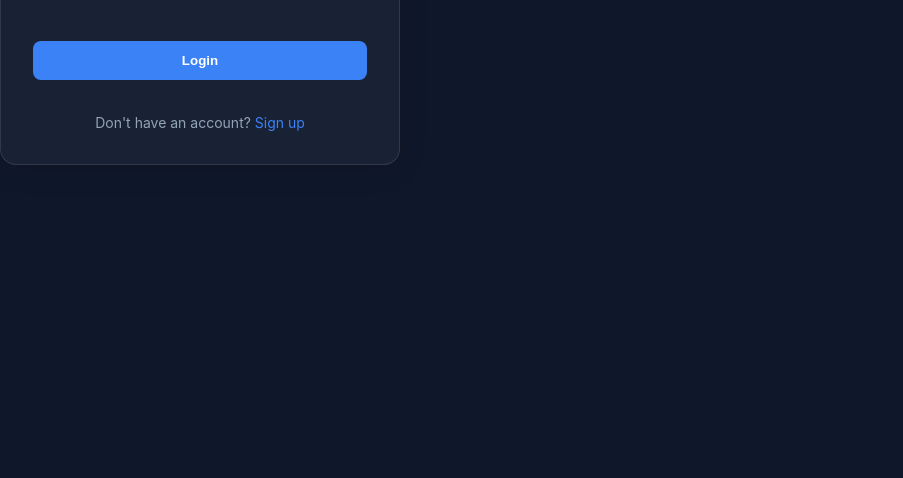
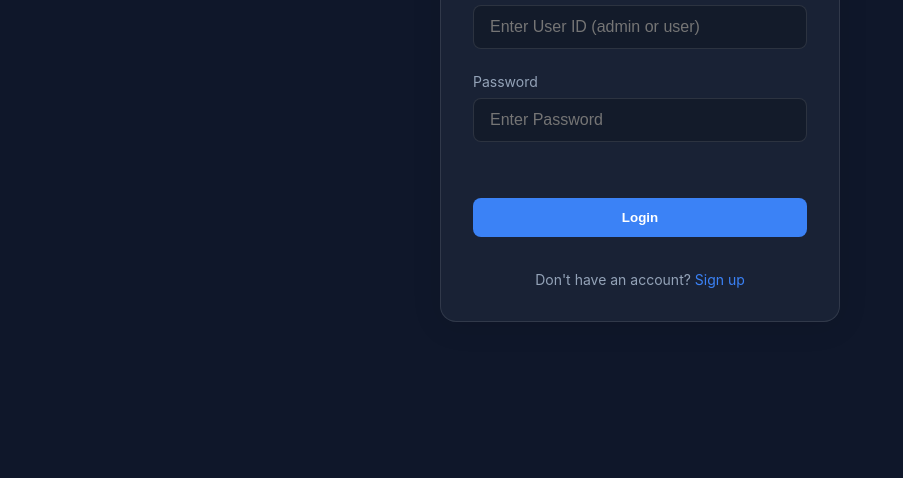
Before and after one commit to asif57v/Library_Management_System, a website built with Vite: page index.html in a window 1280 px wide. Shown: the part 322-800 px from the top of the page, without its empty margins (0-903 px from the left). Built offline with nearby package versions, Linux system fonts and the light colour scheme.

Commit message:
Final COmmit

```diff
--- a/src/style.css
+++ b/src/style.css
@@ -29,6 +29,13 @@ body {
   width: 100%;
   display: flex;
   flex-direction: column;
+}
+
+.auth-container {
+  display: flex;
+  justify-content: center;
+  align-items: center;
+  flex: 1;
 }
 
 /* Glass Card */
```
